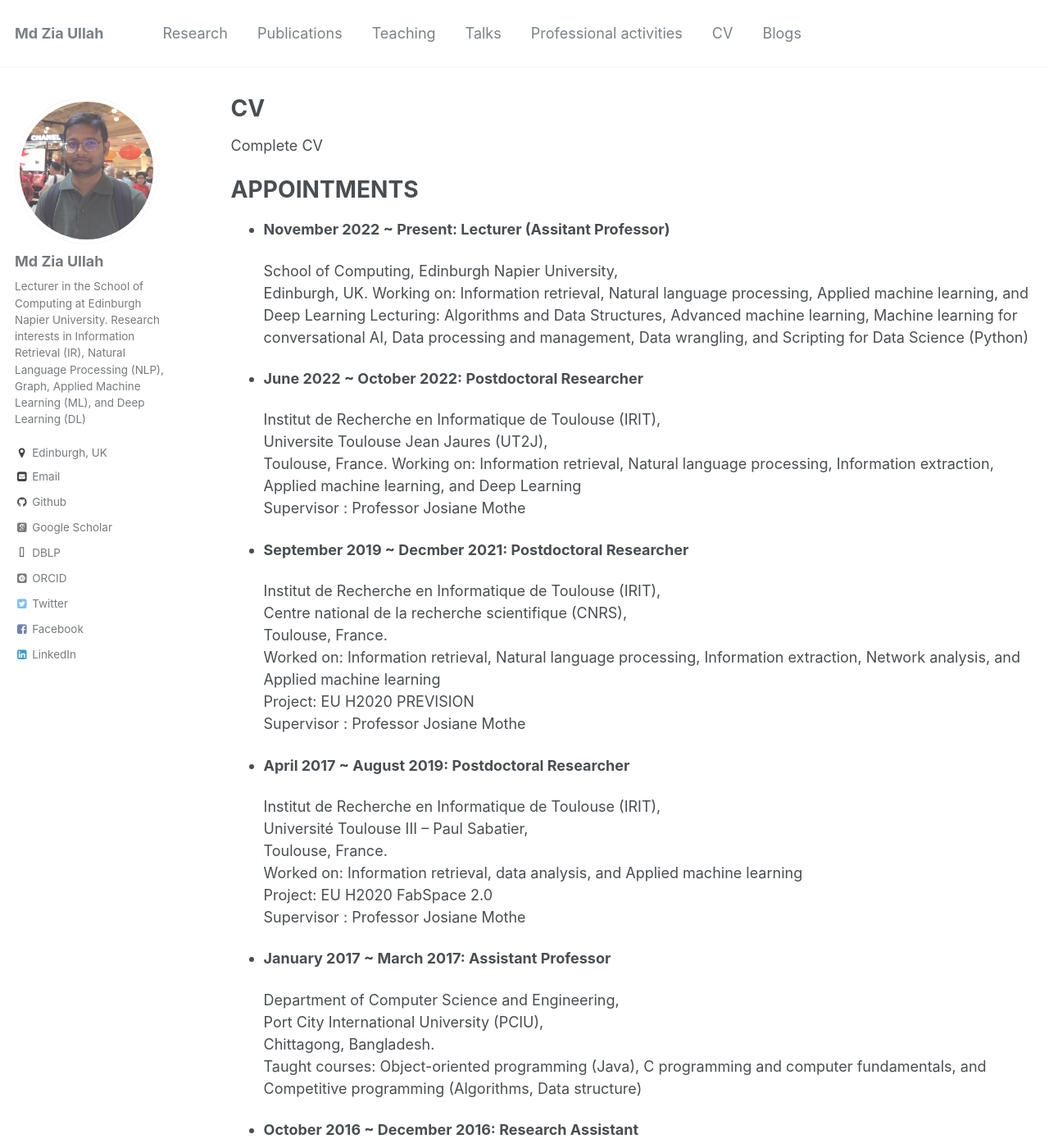
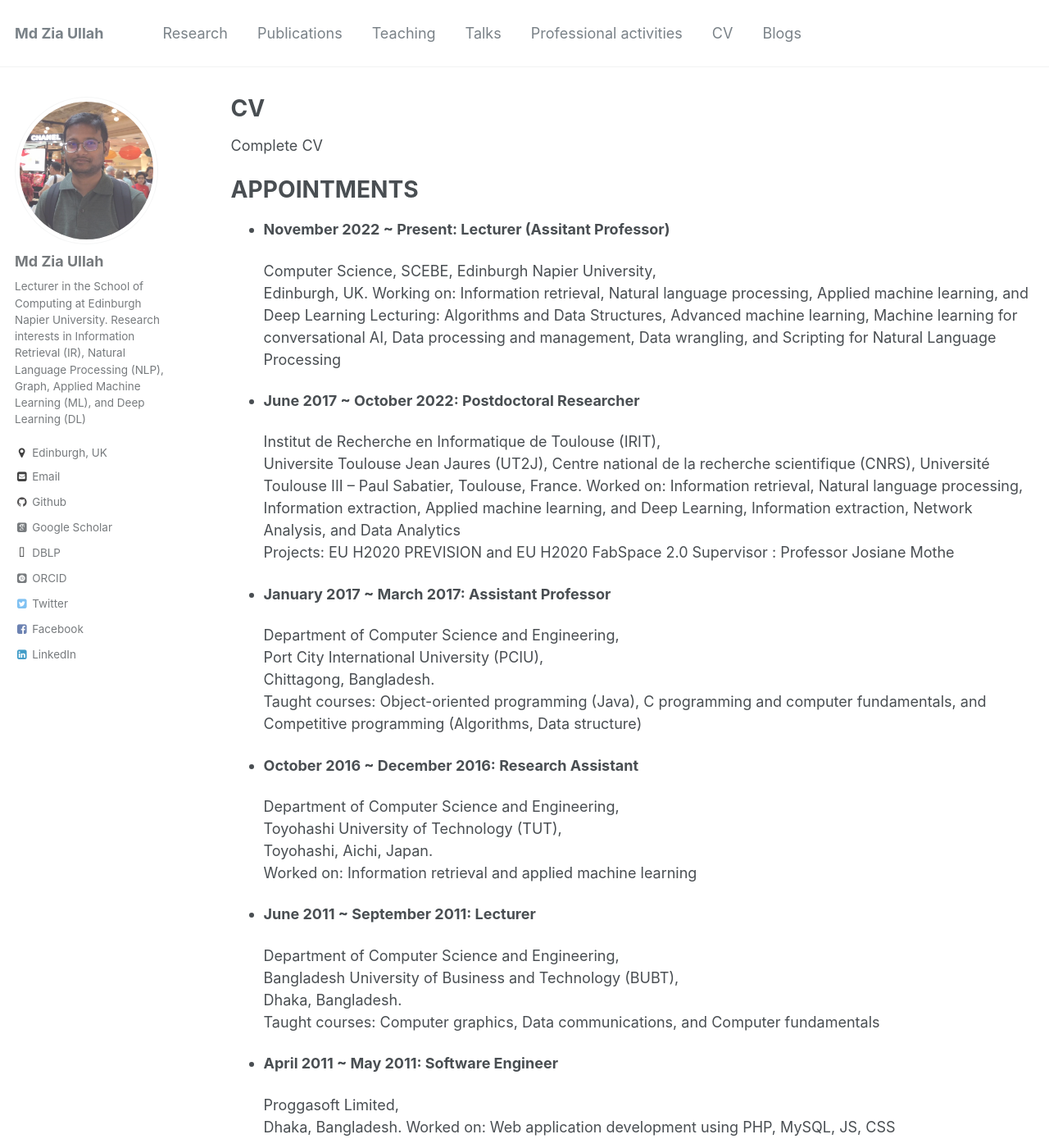
Before and after one commit to zuacubd/zuacubd.github.io, a Jekyll site: the page built from _pages/cv.md, in a window 1280 px wide and 1400 px high. Shown: the whole window at 82% size. Built offline with Jekyll 4.4.1, drawn with Linux system fonts in a browser that asks for light colours; some web fonts are replaced.

Commit message:
Update cv.md

```diff
--- a/_pages/cv.md
+++ b/_pages/cv.md
@@ -10,42 +10,28 @@ published: true
 
 {% include base_path %}
 
-[Complete CV](https://zuacubd.github.io/files/CV.pdf)
+[Complete CV](https://zuacubd.github.io/files/CV_2025.pdf)
+
 
 APPOINTMENTS
 ===============
 * **November 2022 ~ Present: Lecturer (Assitant Professor)**
 
-    School of Computing,
+    Computer Science, SCEBE,
     Edinburgh Napier University,
     Edinburgh, UK.
     Working on: Information retrieval, Natural language processing, Applied machine learning, and Deep Learning
-    Lecturing: Algorithms and Data Structures, Advanced machine learning, Machine learning for conversational AI, Data processing and management, Data wrangling, and Scripting for Data Science (Python)
+    Lecturing: Algorithms and Data Structures, Advanced machine learning, Machine learning for conversational AI, Data processing and management, Data wrangling, and Scripting for Natural Language Processing
 
-* **June 2022 ~ October 2022: Postdoctoral Researcher**
+* **June 2017 ~ October 2022: Postdoctoral Researcher**
 
     Institut de Recherche en Informatique de Toulouse (IRIT),
     Universite Toulouse Jean Jaures (UT2J),
-    Toulouse, France.
-    Working on: Information retrieval, Natural language processing, Information extraction, Applied machine learning, and Deep Learning
-    Supervisor : Professor Josiane Mothe
-
-* **September 2019 ~ Decmber 2021: Postdoctoral Researcher**
-
-    Institut de Recherche en Informatique de Toulouse (IRIT),
     Centre national de la recherche scientifique (CNRS),
-    Toulouse, France.
-    Worked on: Information retrieval, Natural language processing, Information extraction, Network analysis, and Applied machine learning
-    Project: EU H2020 PREVISION
-    Supervisor : Professor Josiane Mothe
-
-* **April 2017 ~ August 2019: Postdoctoral Researcher**
-
-    Institut de Recherche en Informatique de Toulouse (IRIT),
     Université Toulouse III – Paul Sabatier,
     Toulouse, France.
-    Worked on: Information retrieval, data analysis, and Applied machine learning
-    Project: EU H2020 FabSpace 2.0
+    Worked on: Information retrieval, Natural language processing, Information extraction, Applied machine learning, and Deep Learning, Information extraction, Network Analysis, and Data Analytics
+    Projects: EU H2020 PREVISION and EU H2020 FabSpace 2.0
     Supervisor : Professor Josiane Mothe
 
 * **January 2017 ~ March 2017: Assistant Professor**
@@ -74,6 +60,7 @@ APPOINTMENTS
     Proggasoft Limited,
     Dhaka, Bangladesh.
     Worked on: Web application development using PHP, MySQL, JS, CSS
+
 
 EDUCATION
 =========
```
